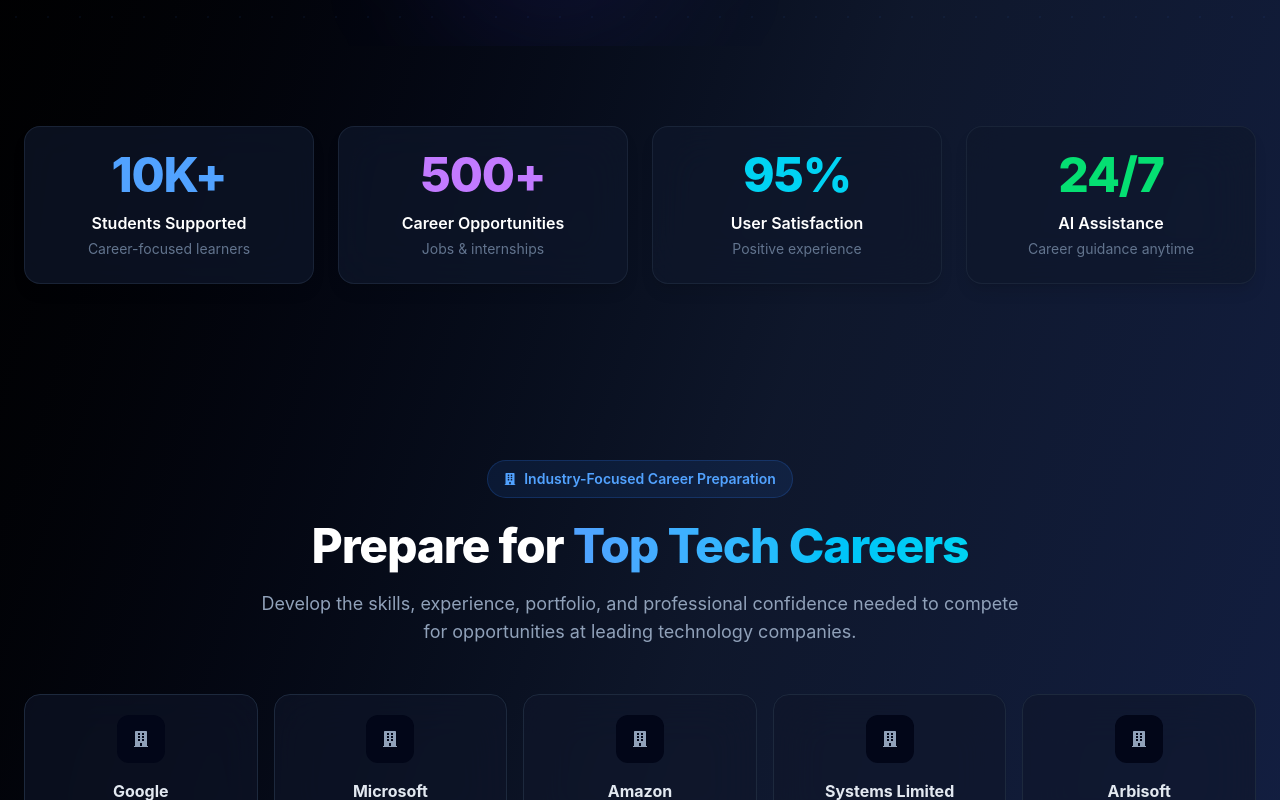
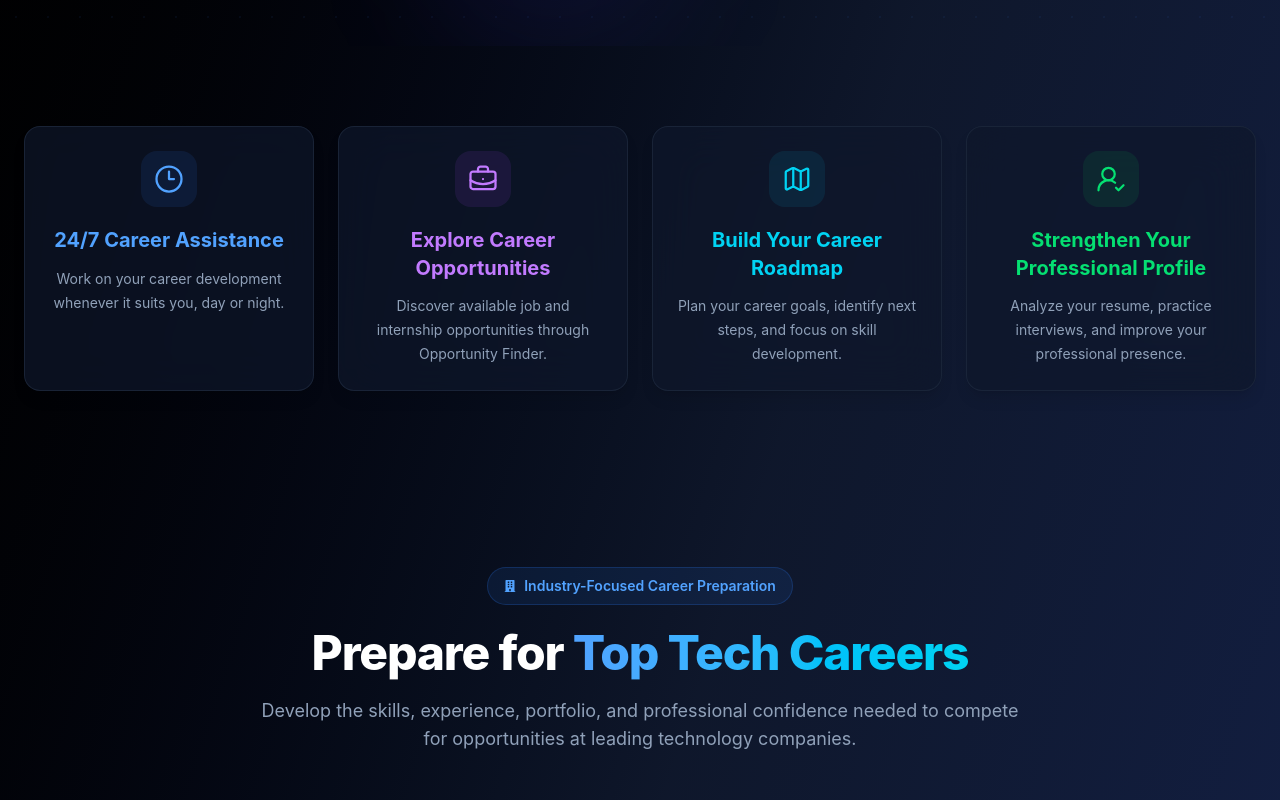
Before and after one commit to areebamansoor49-eng/CareerPilot_AI, a React (Vite) app in the folder frontend/: page / in a window 1280 px wide. Shown: the part 1100-1900 px from the top of the page. Built offline with nearby package versions, Linux system fonts and the light colour scheme; no server answers.

Commit message:
Replace homepage stats with career features

```diff
--- a/frontend/package.json
+++ b/frontend/package.json
@@ -24,6 +24,7 @@
     "framer-motion": "^12.43.0",
     "jspdf": "^4.2.1",
     "jwt-decode": "^4.0.0",
+    "lucide-react": "^1.49.0",
     "mammoth": "^1.12.0",
     "multer": "^2.2.0",
     "pdf-parse": "^2.4.5",
--- a/frontend/src/components/Stats.tsx
+++ b/frontend/src/components/Stats.tsx
@@ -1,66 +1,93 @@
+
+import {
+  Clock3,
+  BriefcaseBusiness,
+  Map,
+  UserRoundCheck,
+} from "lucide-react";
+
 function Stats() {
   const stats = [
     {
-      value: "10K+",
-      title: "Students Supported",
-      description: "Career-focused learners",
+      icon: Clock3,
+      title: "24/7 Career Assistance",
+      description:
+        "Work on your career development whenever it suits you, day or night.",
       color: "text-blue-400",
       glow: "group-hover:shadow-blue-500/20",
+      iconBg: "bg-blue-500/10",
     },
     {
-      value: "500+",
-      title: "Career Opportunities",
-      description: "Jobs & internships",
+      icon: BriefcaseBusiness,
+      title: "Explore Career Opportunities",
+      description:
+        "Discover available job and internship opportunities through Opportunity Finder.",
       color: "text-purple-400",
       glow: "group-hover:shadow-purple-500/20",
+      iconBg: "bg-purple-500/10",
     },
     {
-      value: "95%",
-      title: "User Satisfaction",
-      description: "Positive experience",
+      icon: Map,
+      title: "Build Your Career Roadmap",
+      description:
+        "Plan your career goals, identify next steps, and focus on skill development.",
       color: "text-cyan-400",
       glow: "group-hover:shadow-cyan-500/20",
+      iconBg: "bg-cyan-500/10",
     },
     {
-      value: "24/7",
-      title: "AI Assistance",
-      description: "Career guidance anytime",
+      icon: UserRoundCheck,
+      title: "Strengthen Your Professional Profile",
+      description:
+        "Analyze your resume, practice interviews, and improve your professional presence.",
       color: "text-green-400",
       glow: "group-hover:shadow-green-500/20",
+      iconBg: "bg-green-500/10",
     },
   ];
 
   return (
-    <section className="relative max-w-7xl mx-auto px-6 py-16 lg:py-20">
+    <section className="relative mx-auto max-w-7xl px-6 py-16 lg:py-20">
       {/* Background glow */}
       <div className="absolute inset-0 -z-10 overflow-hidden">
         <div className="absolute left-1/2 top-1/2 h-64 w-64 -translate-x-1/2 -translate-y-1/2 rounded-full bg-blue-600/10 blur-3xl" />
       </div>
 
-      <div className="grid grid-cols-2 lg:grid-cols-4 gap-4 lg:gap-6">
-        {stats.map((item) => (
+      <div className="grid grid-cols-1 gap-4 sm:grid-cols-2 lg:grid-cols-4 lg:gap-6">
+        {stats.map((item) => {
+          const Icon = item.icon;
+
+          return (
             <div
               key={item.title}
-            className={`group relative overflow-hidden rounded-2xl border border-slate-800/80 bg-slate-900/70 p-5 sm:p-6 text-center backdrop-blur-xl shadow-lg transition-all duration-300 hover:-translate-y-1 hover:border-slate-700 ${item.glow}`}
+              className={`group relative overflow-hidden rounded-2xl border border-slate-800/80 bg-slate-900/70 p-5 text-center shadow-lg backdrop-blur-xl transition-all duration-300 hover:-translate-y-1 hover:border-slate-700 hover:shadow-xl sm:p-6 ${item.glow}`}
             >
               {/* Top gradient line */}
               <div className="absolute left-0 right-0 top-0 h-px bg-gradient-to-r from-transparent via-blue-500/40 to-transparent opacity-0 transition-opacity duration-300 group-hover:opacity-100" />
 
+              <div
+                className={`mx-auto flex h-14 w-14 items-center justify-center rounded-2xl ${item.iconBg} transition-transform duration-300 group-hover:scale-110`}
+              >
+                <Icon
+                  size={30}
+                  strokeWidth={1.8}
+                  className={item.color}
+                  aria-hidden="true"
+                />
+              </div>
+
               <h2
-              className={`text-3xl sm:text-4xl lg:text-5xl font-extrabold tracking-tight ${item.color}`}
+                className={`mt-5 text-lg font-bold leading-snug sm:text-xl ${item.color}`}
               >
-              {item.value}
+                {item.title}
               </h2>
 
-            <p className="mt-3 text-sm sm:text-base font-semibold text-white">
-              {item.title}
-            </p>
-
-            <p className="mt-1 text-xs sm:text-sm text-slate-500">
+              <p className="mt-3 text-sm leading-6 text-slate-400">
                 {item.description}
               </p>
             </div>
-        ))}
+          );
+        })}
       </div>
     </section>
   );
```
Also changed, not shown: 1 other file (tests, documents, lock files or other folders). Lines whose indentation alone changed are shown as unchanged.
